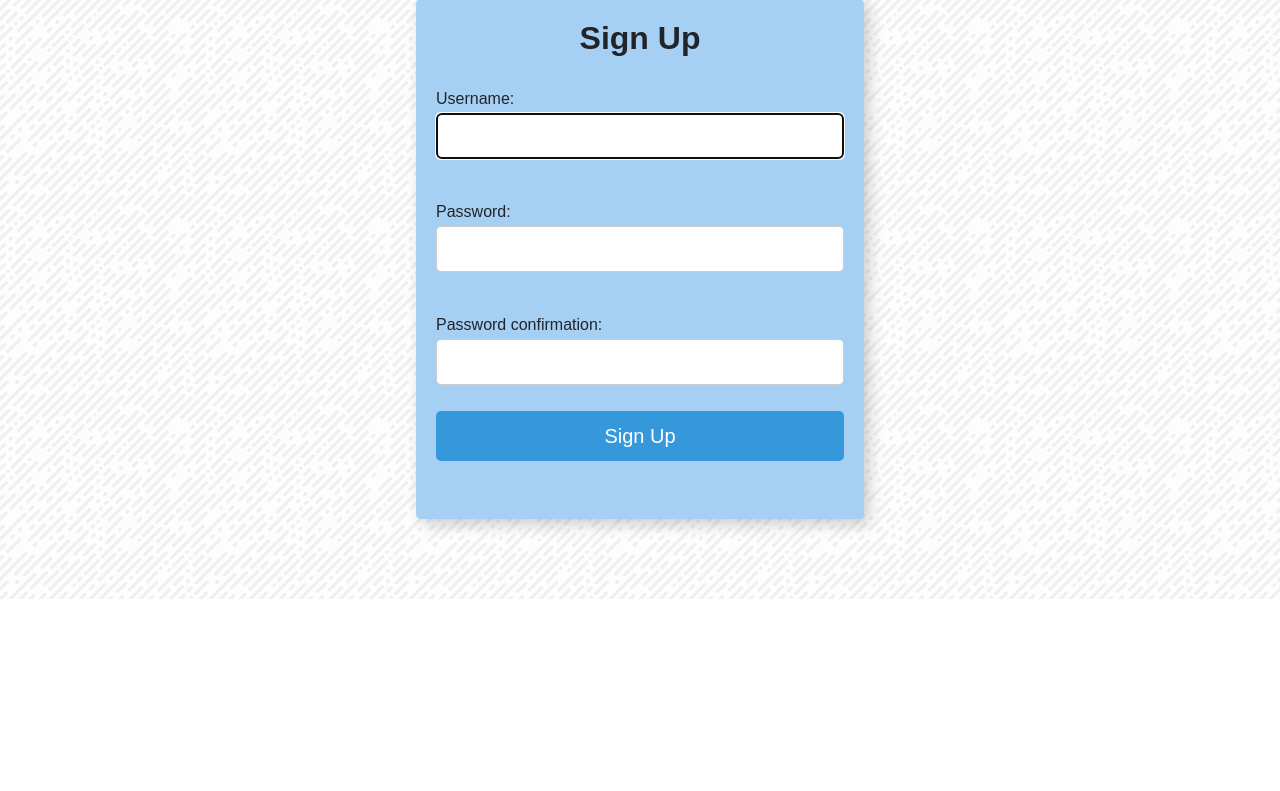
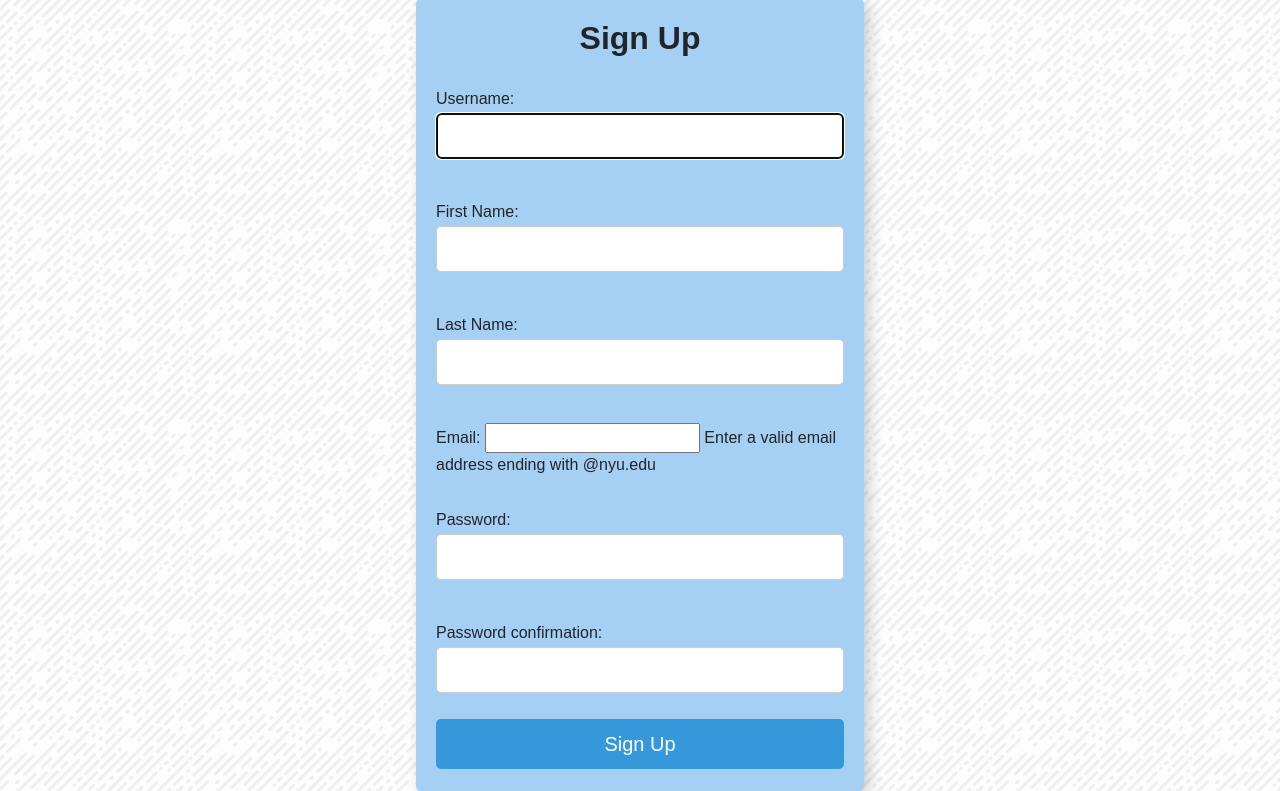
Before and after one commit to gcivil-nyu-org/Wednesday-Fall2023-Team-3, a Django app: page /accounts/signup/ in a window 1280 px wide. Shown: the part 201-992 px from the top of the page. Before the commit the page ends 800 px from the top, so only its background shows below. Run offline with Django 4.2, Linux system fonts and the light colour scheme; some libraries are stand-ins or nearby versions; some web fonts are replaced.

Commit message:
New Branch for sign up fields

```diff
--- a/accounts/forms.py
+++ b/accounts/forms.py
@@ -4,6 +4,28 @@ from django.contrib.auth.models import User
 
 
 class CustomUserCreationForm(UserCreationForm):
+    first_name = forms.CharField(
+        label="First Name",
+        max_length=30,
+        required=True,
+        widget=forms.TextInput(attrs={"autocomplete": "given-name"}),
+        help_text="",
+    )
+    last_name = forms.CharField(
+        label="Last Name",
+        max_length=30,
+        required=True,
+        widget=forms.TextInput(attrs={"autocomplete": "family-name"}),
+        help_text="",
+    )
+    email = forms.EmailField(
+        label="Email",
+        max_length=254,
+        required=True,
+        widget=forms.EmailInput(attrs={"autocomplete": "email"}),
+        help_text="Enter a valid email address ending with @nyu.edu",
+    )
+
     username = forms.CharField(
         label="Username",
         widget=forms.TextInput(attrs={"autocomplete": "username"}),
@@ -22,6 +44,17 @@ class CustomUserCreationForm(UserCreationForm):
         help_text="",
     )
 
+    def clean_email(self):
+        email = self.cleaned_data["email"]
+        if not email.endswith("@nyu.edu"):
+            raise forms.ValidationError("Email must end with @nyu.edu")
+        return email
+
+    # comment
     class Meta:
         model = User
-        fields = UserCreationForm.Meta.fields
+        fields = tuple(UserCreationForm.Meta.fields) + (
+            "first_name",
+            "last_name",
+            "email",
+        )
--- a/accounts/templates/registration/signup.html
+++ b/accounts/templates/registration/signup.html
@@ -21,7 +21,6 @@ Sign Up
     text-align: center;
 }
 
-
 .signup-form input[type="text"],
 .signup-form input[type="password"] {
     width: 100%;
@@ -30,50 +29,44 @@ Sign Up
     border: 1px solid #ccc;
     border-radius: 5px;
     font-size: 16px;
-
 }
 
 #signup-button {
-  background-color: #3498db; /* Background color */
-  border: none; /* Remove border */
-  color: #fff; /* Text color */
-  padding: 10px 20px; /* Padding around the text */
-  border-radius: 5px; /* Rounded corners */
-  font-size: 20px; /* Text size */
-  cursor: pointer; /* Cursor on hover */
-  transition: background-color 0.3s; /* Smooth color transition on hover */
+    background-color: #3498db;
+    border: none;
+    color: #fff;
+    padding: 10px 20px;
+    border-radius: 5px;
+    font-size: 20px;
+    cursor: pointer;
+    transition: background-color 0.3s;
     width: 100%;
 }
+
 #signup-button:hover {
-  background-color: #2980b9; /* Darker background color on hover */
+    background-color: #2980b9;
 }
 
 /* Optional: Add more styles for focus and active states if needed */
 #signup-button:focus {
-  outline: none; /* Remove the default focus outline */
-  box-shadow: 0 0 5px rgba(52, 152, 219, 0.7); /* Add a subtle shadow on focus */
+    outline: none;
+    box-shadow: 0 0 5px rgba(52, 152, 219, 0.7);
 }
 
 #signup-button:active {
-  background-color: #1e87d0; /* Darker background color on button press */
+    background-color: #1e87d0;
 }
 
 </style>
-
-
 {% endblock %}
 
 {% block content %}
-
 <div class="sticky-note-container-mid mt-5">
     <h2 class="title">Sign Up</h2>
     <form method="post" class="signup-form">
         {% csrf_token %}
         {{ form.as_p }}
-            <button type="submit" class="btn btn-primary" id="signup-button">Sign Up</button>
-          </form>
+        <button type="submit" id="signup-button">Sign Up</button>
     </form>
 </div>
-
-
 {% endblock %}
```
Also changed, not shown: accounts/tests.py (+55 -1 lines), 2 other files. Lines whose indentation alone changed are shown as unchanged.
